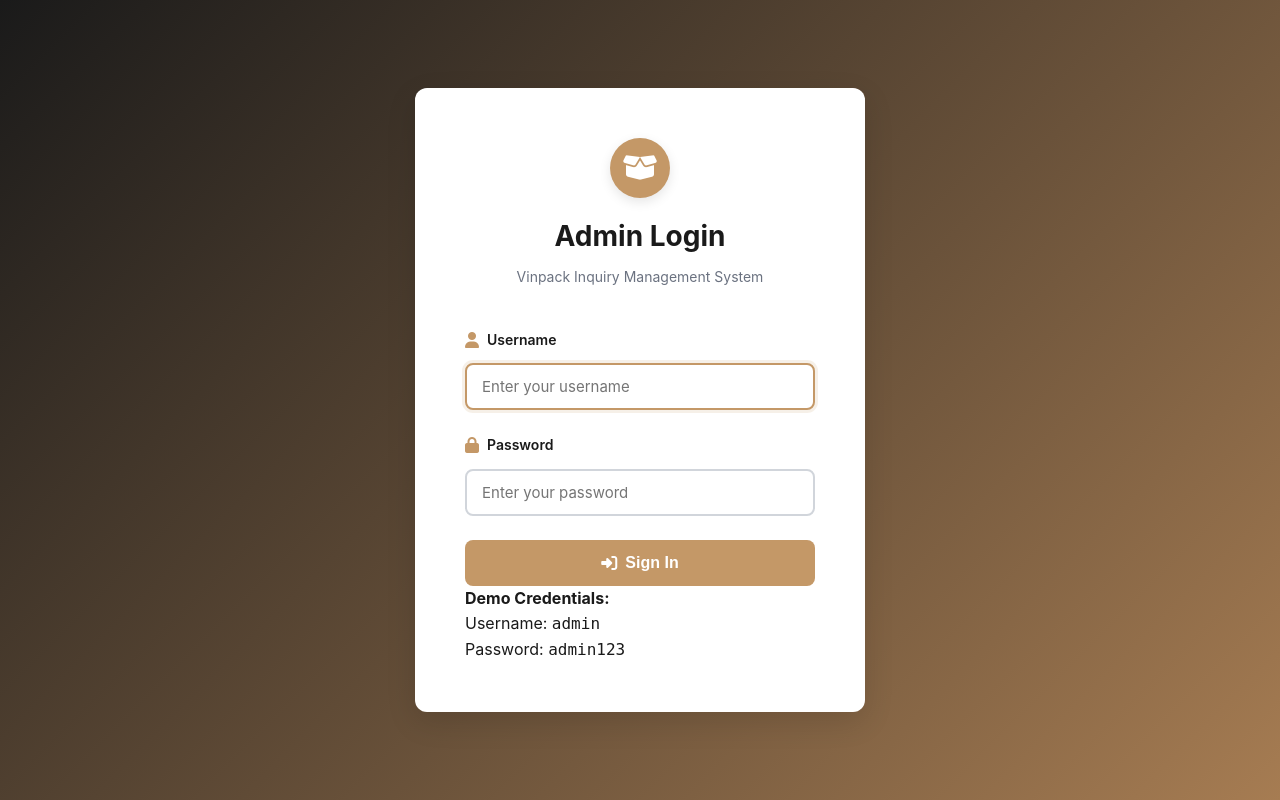
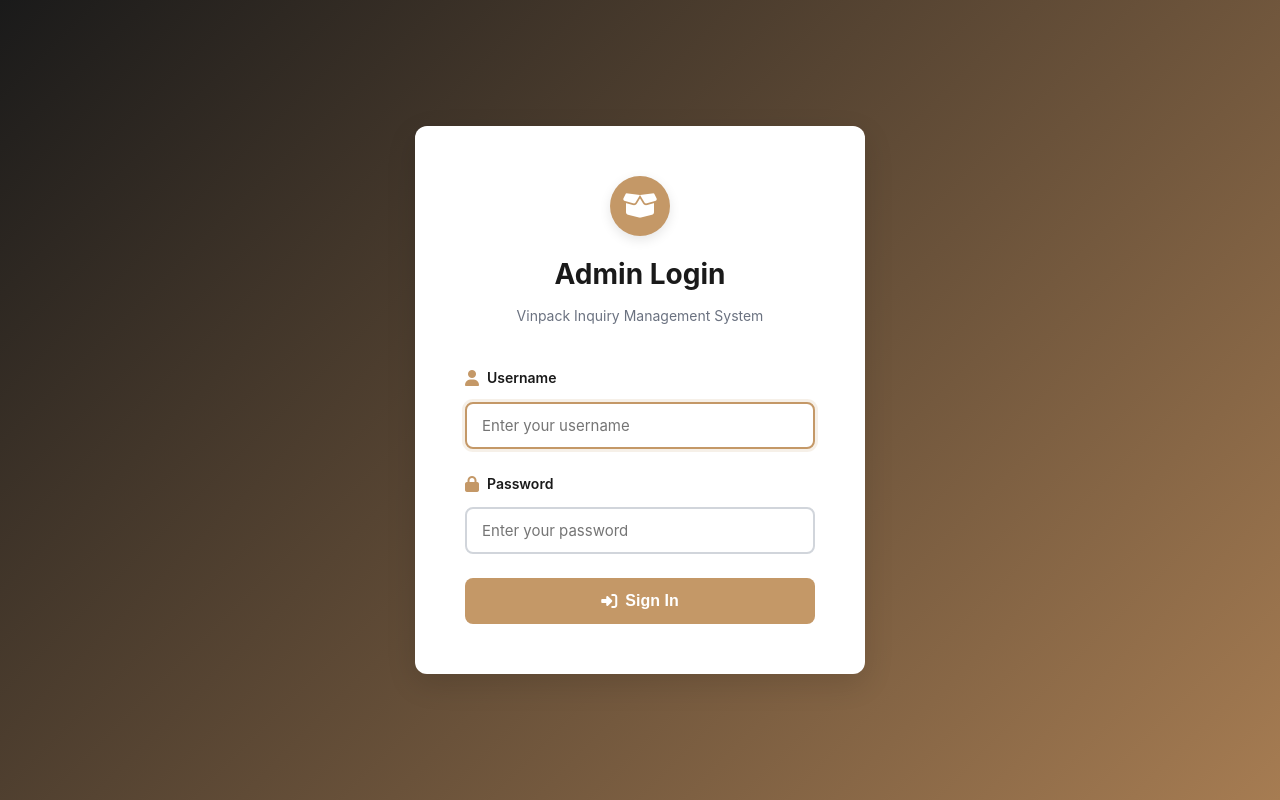
Before and after one commit to PatelAaryan03/Vinpack, a PHP site: page /admin/login.php in a window 1280 px wide. Run offline with PHP 8.4, Linux system fonts and the light colour scheme.

Commit message:
Fix: Remove demo credentials from login page

```diff
--- a/public/admin/login.php
+++ b/public/admin/login.php
@@ -126,12 +126,6 @@ if ($_SERVER['REQUEST_METHOD'] === 'POST' && empty($error)) {
                 Sign In
             </button>
         </form>
-
-        <div class="login-info">
-            <p><strong>Demo Credentials:</strong></p>
-            <p>Username: <code>admin</code></p>
-            <p>Password: <code>admin123</code></p>
-        </div>
     </div>
 </div>
 </body>
```
